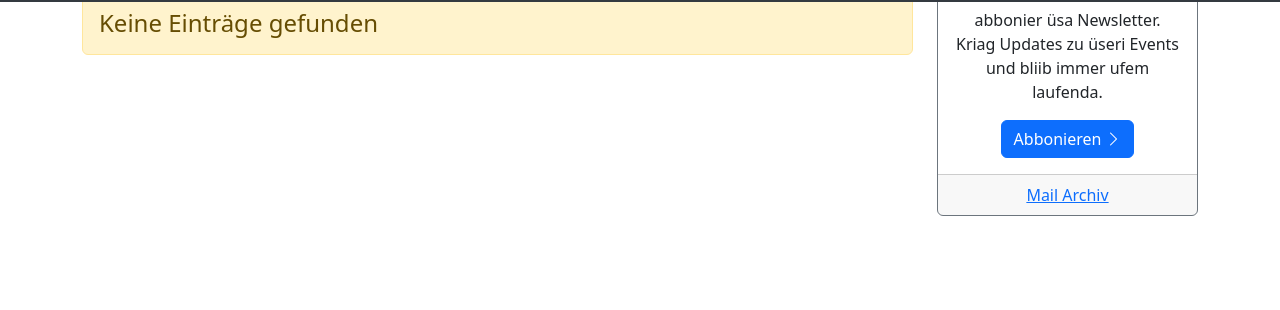
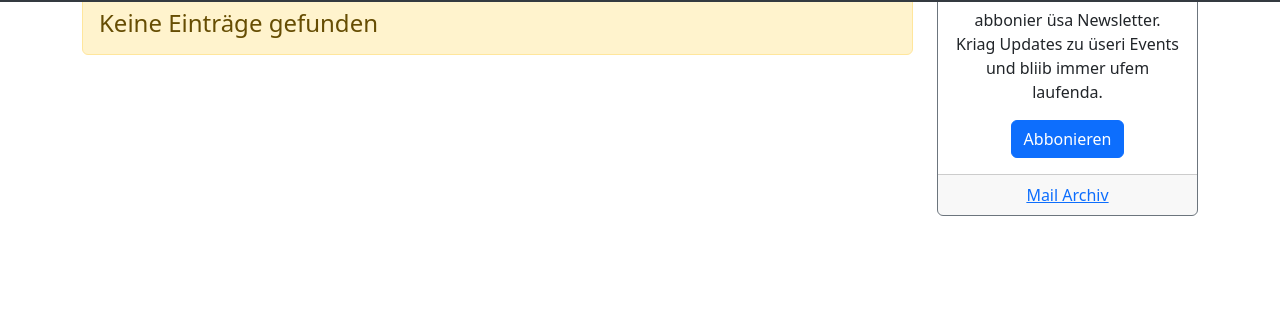
Before and after one commit to edbingo/bc-website, a Jekyll site: the page built from pages/archiv.html, in a window 1280 px wide. Shown: the part 154-464 px from the top of the page. Built offline with Jekyll 4.4.1, drawn with Linux system fonts in a browser that asks for light colours; the list of posts is cut into pages by our own code.

Commit message:
add signup modal

```diff
--- a/_includes/mail.html
+++ b/_includes/mail.html
@@ -4,8 +4,10 @@
         <div class="card-body">
             <p>Werda Teil vum Verein und abbonier üsa Newsletter. Kriag Updates zu üseri Events
                 und bliib immer ufem laufenda.</p>
-            <a href="https://list.buendnerclub.ch/subscription/form" class="btn btn-primary btn-rounded btn-block" target="_blank">Abbonieren<i
-                    class="bi bi-chevron-right ms-1"></i></a>
+                <button type="button" class="btn btn-primary btn-block" data-bs-toggle="modal" data-bs-target="#mailModal">
+                    Abbonieren</button>
+            <!-- <a href="https://list.buendnerclub.ch/subscription/form" class="btn btn-primary btn-rounded btn-block" target="_blank">Abbonieren<i
+                    class="bi bi-chevron-right ms-1"></i></a> -->
         </div>
     </div>
     <div class="card-footer text-muted">
--- /dev/null
+++ b/_includes/modal.html
@@ -0,0 +1,46 @@
+<!-- Modal -->
+<div class="modal fade" id="mailModal" tabindex="-1" aria-labelledby="modalLabel" aria-hidden="true">
+    <div class="modal-dialog modal-dialog-centered">
+        <div class="modal-content rounded-4 shadow">
+            <div class="modal-header p-5 pb-4 border-bottom-0">
+                <h1 class="fw-bold mb-0 fs-2">Jetzt Abbonieren</h1>
+                <button type="button" class="btn-close" data-bs-dismiss="modal" aria-label="Close"></button>
+            </div>
+
+            <div class="modal-body p-5 pt-0">
+                <form class="listmonk-form" method="post" action="https://list.buendnerclub.ch/subscription/form" target="_blank">
+                    <input type="hidden" name="nonce" />
+                    <div class="form-floating mb-3">
+                        <input type="email" name="email" class="form-control rounded-3" id="floatingInput"
+                            placeholder="name@example.com" required>
+                        <label for="floatingInput">Email Addresse</label>
+                    </div>
+                    <div class="form-floating mb-3">
+                        <input type="text" name="name" class="form-control rounded-3" id="floatingName"
+                            placeholder="Name">
+                        <label for="floatingName">Name</label>
+                    </div>
+                    <div class="my-3 bg-body-tertiary p-3 rounded">
+                        <h5 class="fw-bold">Ich möchte folgende Mails erhalten:</h4>
+                        <div class="form-check form-switch">
+                            <input id="ffd6b" class="form-check-input" type="checkbox" name="l" role="switch" checked
+                                value="ffd6be2c-0d00-434f-b078-7f9e259cfda0">
+                            <label class="form-check-label" for="ffd6b">Events</label>
+                        </div>
+                        <div class="form-check form-switch">
+                            <input id="6a5ab" class="form-check-input" type="checkbox" name="l" role="switch" checked
+                                value="6a5ab8b4-fe4a-4c2d-be23-91290f33990b">
+                            <label class="form-check-label" for="6a5ab">Umfragen</label>
+                        </div>
+                        <div class="form-check form-switch">
+                            <input id="461ab" class="form-check-input" type="checkbox" name="l" role="switch" checked
+                                value="461ab8f0-ba7c-45e8-b6cb-2d673e1d1425">
+                            <label class="form-check-label" for="461ab">Admin</label>
+                        </div>
+                    </div>
+                    <button class="w-100 mb-2 btn btn-lg rounded-3 btn-primary" type="submit">Sign up</button>
+                </form>
+            </div>
+        </div>
+    </div>
+</div>
--- a/_layouts/default.html
+++ b/_layouts/default.html
@@ -12,6 +12,7 @@
     </div>
   </div>
   {% include footer.html %}
+  {% include modal.html %}
   <script src="https://cdn.jsdelivr.net/npm/bootstrap@5.3.0-alpha3/dist/js/bootstrap.bundle.min.js" integrity="sha384-ENjdO4Dr2bkBIFxQpeoTz1HIcje39Wm4jDKdf19U8gI4ddQ3GYNS7NTKfAdVQSZe" crossorigin="anonymous"></script></body>
   <script src="{{'/assets/js/colour-switch.js' | relative_url}}"></script>
 </html>
```
